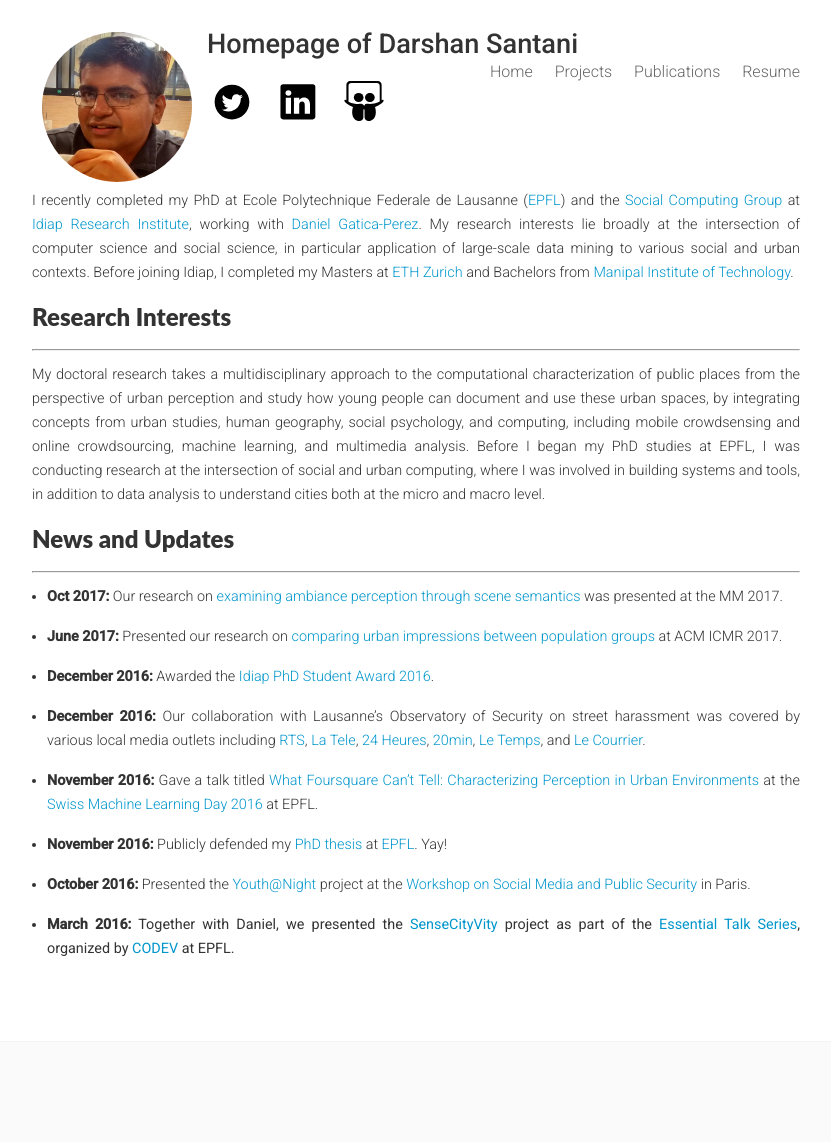
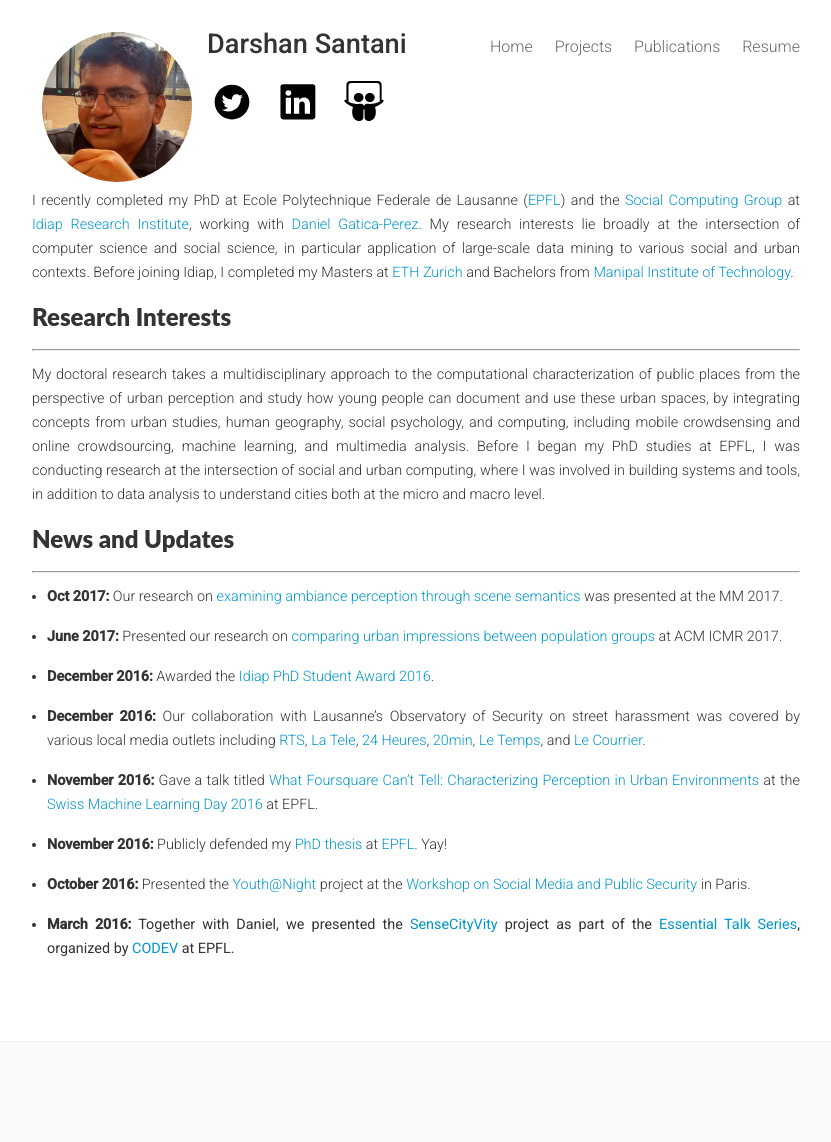
Before and after one commit to dsantani/dsantani.github.io, a Jekyll site: the page built from index.md, in a window 1280 px wide. Shown: the whole page, without its empty margins (224-1055 px from the left). Built offline with Jekyll 4.4.1, drawn with Linux system fonts in a browser that asks for light colours.

Commit message:
Modified the title in config

```diff
--- a/_config.yml
+++ b/_config.yml
@@ -1,5 +1,5 @@
 # Site settings
-title: Homepage of Darshan Santani
+title: Darshan Santani
 email: darshan.santani@gmail.com
 author: Darshan Santani
 alias: dsantani
```
